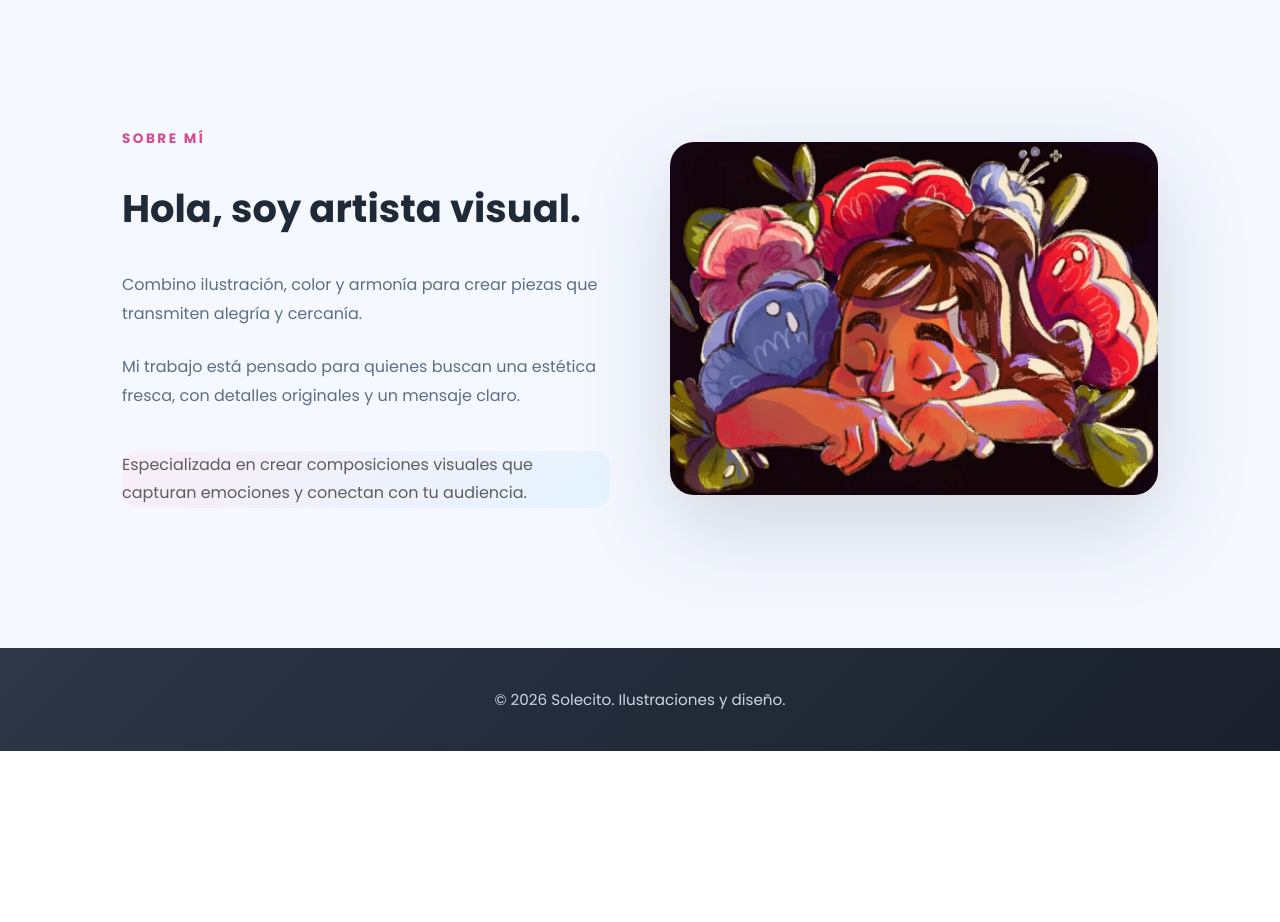
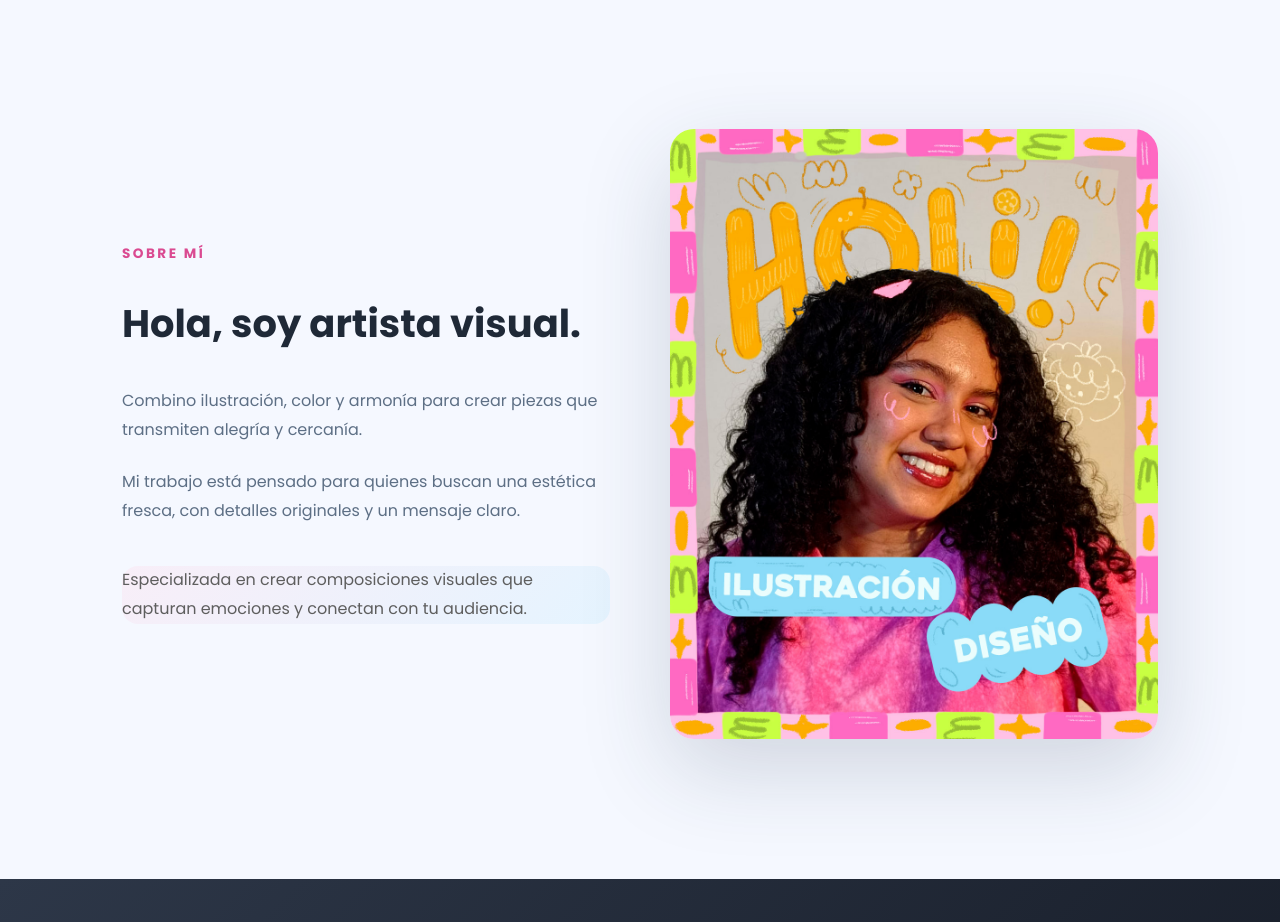
Before and after one commit to Juan-Pablo-G/clientFrontend, a React (Vite) app in the folder client/: page / in a window 1280 px wide. Shown: the part 720-1642 px from the top of the page. Before the commit the page ends 1471 px from the top, so only its background shows below. Built offline with nearby package versions, Linux system fonts and the light colour scheme; no server answers.

Commit message:
Update AboutSection to use fotoSol image

```diff
--- a/client/src/components/AboutSection.jsx
+++ b/client/src/components/AboutSection.jsx
@@ -26,7 +26,7 @@ export default function AboutSection() {
 
         <div className="about-image-container">
           <img
-            src={buildUrl("/images/imgPrincipal.png")}
+            src={buildUrl("/images/fotoSol.png")}
             alt="Muestra de trabajo"
             className="about-image"
           />
```
Also changed, not shown: client/public/images/fotoSol.png (added).
